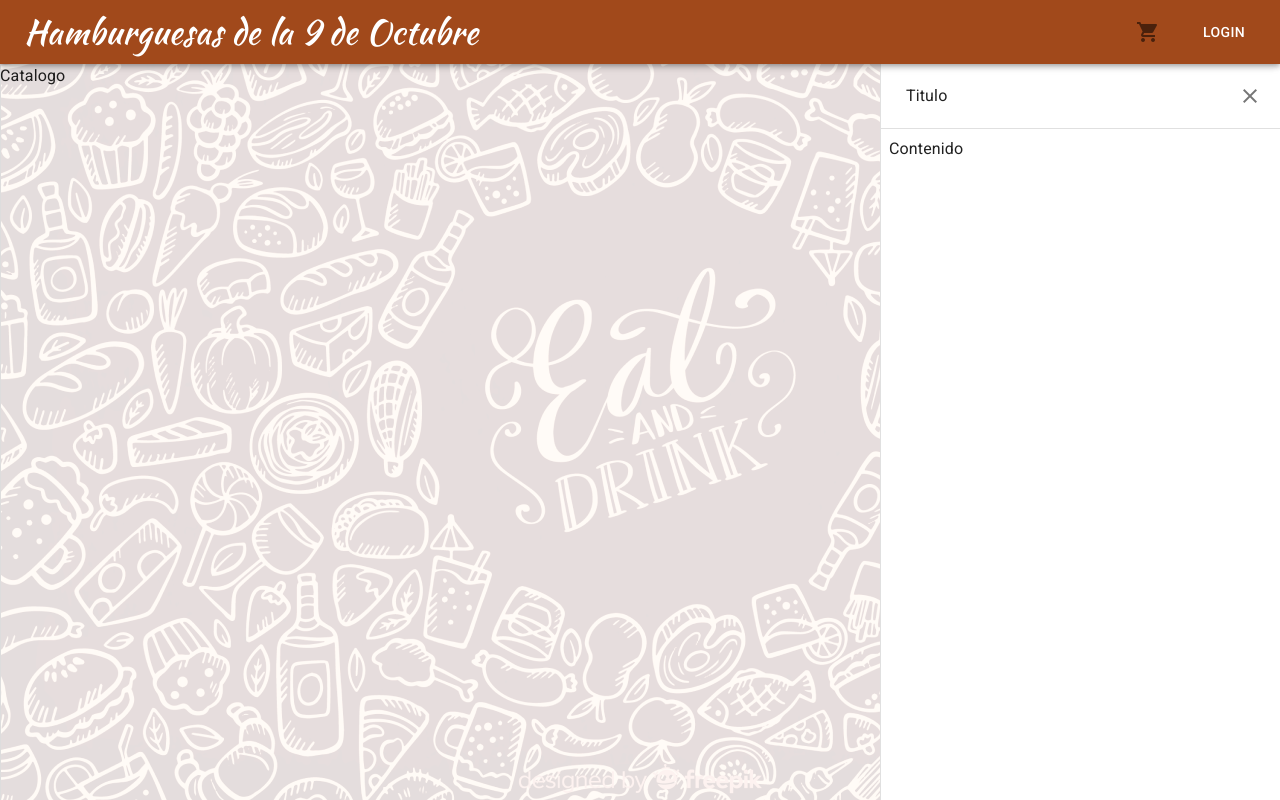
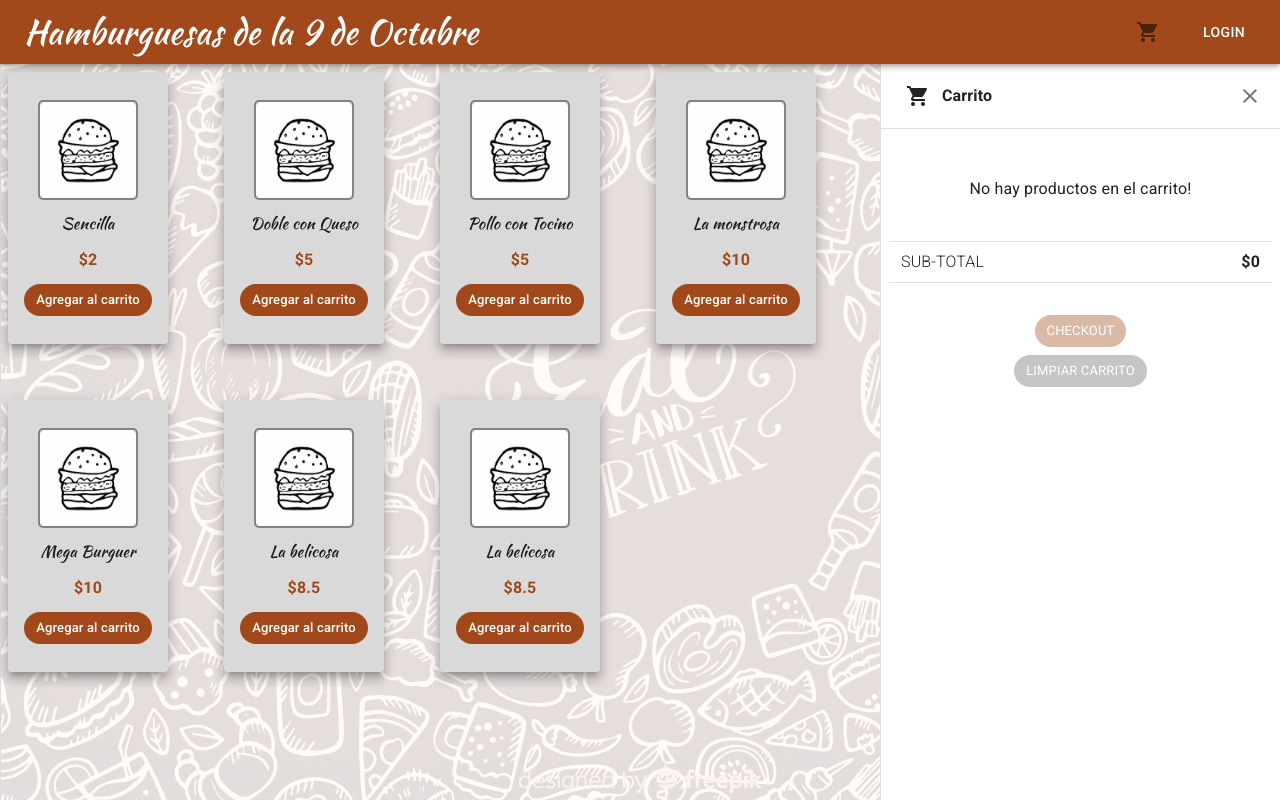
Before and after one commit to henqchav/LP-Ecommerce, a React (Vite) app in the folder frontend/: page /catalogo in a window 1280 px wide. Both pictures are taken after a click on the button "shopping_cart". Built offline with nearby package versions, Linux system fonts and the light colour scheme.

Commit message:
Catalog, shopping cart

```diff
--- a/frontend/package.json
+++ b/frontend/package.json
@@ -13,6 +13,7 @@
     "@emotion/react": "^11.11.1",
     "@emotion/styled": "^11.11.0",
     "@fontsource/roboto": "^5.0.8",
+    "@formkit/auto-animate": "^0.7.0",
     "@mui/material": "^5.14.6",
     "@reduxjs/toolkit": "^1.9.5",
     "notistack": "^3.0.1",
--- a/frontend/src/components/Navigation/SidePanelLayout.jsx
+++ b/frontend/src/components/Navigation/SidePanelLayout.jsx
@@ -8,6 +8,7 @@
 import Divider from "@mui/material/Divider";
 import IconButton from "@mui/material/IconButton";
 import { closeSidepanel, openSidepanel } from "../../slices/sidepanelSlice";
+import { panelIcons, panelTitles, registry } from "../panel/panelRegistry";
 
 const drawerWidth = 400;
 
@@ -43,10 +44,26 @@
   padding: theme.spacing(1),
 }));
 
+const DefaultPanel = () => {
+  return <h2>No Content</h2>
+}
+
+const getPanelInfo = (id) => {
+  const PanelView = registry?.[id] ?? DefaultPanel;
+  const panelIcon = panelIcons?.[id];
+  const panelTitle = panelTitles?.[id];
+  return { PanelView, panelIcon, panelTitle };
+};
+
 const SidePanelLayout = ({ render }) => {
   const dispatch = useDispatch();
-  const sidepanel = useSelector(({ sidepanel }) => sidepanel.content);
+  const panel = useSelector(({ sidepanel }) => sidepanel.panel);
   const open = useSelector(({ sidepanel }) => sidepanel.open);
+
+  const panelId = panel?.id;
+  const panelProps = panel?.props ?? {};
+
+  const { PanelView, panelIcon, panelTitle } = getPanelInfo(panelId);
 
   return (
     <Box sx={{ display: "flex" }}>
@@ -71,14 +88,21 @@
       >
         <Toolbar />
         <DrawerHeader>
-          <Typography>Titulo</Typography>
+          <div className="flex gap-x-3">
+            {panelIcon && <Icon>{panelIcon}</Icon>}
+            <Typography fontWeight={700}>
+              {panelTitle ? panelTitle : "Undefined title"}
+            </Typography>
+          </div>
           <Box flexGrow={1} />
-          <IconButton onClick={() => dispatch(closeSidepanel({ clear: true }))}>
+          <IconButton onClick={() => dispatch(closeSidepanel())}>
             <Icon>close</Icon>
           </IconButton>
         </DrawerHeader>
         <Divider />
-        <DrawerContent>Contenido</DrawerContent>
+        <DrawerContent>
+          <PanelView {...panelProps} />
+        </DrawerContent>
       </Drawer>
     </Box>
   );
--- a/frontend/src/components/Pages/Catalago.jsx
+++ b/frontend/src/components/Pages/Catalago.jsx
@@ -1,12 +1,150 @@
-import { Typography } from "@mui/material";
+import { Chip, Paper, Typography } from "@mui/material";
+import imgHamburguesa from "../../assets/hamburguesa.png?url";
+import { useAutoAnimate } from "@formkit/auto-animate/react";
+import { useDispatch, useSelector } from "react-redux";
+import { addItemToCart } from "../../slices/cartSlice";
+import { useEffect, useState } from "react";
+
+const productos = [
+  {
+    id: 1,
+    name: "Sencilla",
+    description:
+      "Prepárate para un festín de sabores con nuestra Hamburguesa Royale de la Casa. Esta obra maestra culinaria combina a la perfección los ingredientes más frescos y de la más alta calidad para crear una experiencia gastronómica inigualable.",
+    image: imgHamburguesa,
+    price: 2,
+    quantity: 10,
+  },
+  {
+    id: 2,
+    name: "Doble con Queso",
+    description:
+      "Prepárate para un festín de sabores con nuestra Hamburguesa Royale de la Casa. Esta obra maestra culinaria combina a la perfección los ingredientes más frescos y de la más alta calidad para crear una experiencia gastronómica inigualable.",
+    image: imgHamburguesa,
+    price: 5,
+    quantity: 10,
+  },
+  {
+    id: 3,
+    name: "Pollo con Tocino",
+    description:
+      "Prepárate para un festín de sabores con nuestra Hamburguesa Royale de la Casa. Esta obra maestra culinaria combina a la perfección los ingredientes más frescos y de la más alta calidad para crear una experiencia gastronómica inigualable.",
+    image: imgHamburguesa,
+    price: 5,
+    quantity: 10,
+  },
+  {
+    id: 4,
+    name: "La monstrosa",
+    description:
+      "Prepárate para un festín de sabores con nuestra Hamburguesa Royale de la Casa. Esta obra maestra culinaria combina a la perfección los ingredientes más frescos y de la más alta calidad para crear una experiencia gastronómica inigualable.",
+    image: imgHamburguesa,
+    price: 10,
+    quantity: 10,
+  },
+  {
+    id: 5,
+    name: "Mega Burguer",
+    description:
+      "Prepárate para un festín de sabores con nuestra Hamburguesa Royale de la Casa. Esta obra maestra culinaria combina a la perfección los ingredientes más frescos y de la más alta calidad para crear una experiencia gastronómica inigualable.",
+    image: imgHamburguesa,
+    price: 10,
+    quantity: 10,
+  },
+  {
+    id: 6,
+    name: "La belicosa",
+    description:
+      "Prepárate para un festín de sabores con nuestra Hamburguesa Royale de la Casa. Esta obra maestra culinaria combina a la perfección los ingredientes más frescos y de la más alta calidad para crear una experiencia gastronómica inigualable.",
+    image: imgHamburguesa,
+    price: 8.5,
+    quantity: 10,
+  },
+  {
+    id: 7,
+    name: "La belicosa",
+    description:
+      "Prepárate para un festín de sabores con nuestra Hamburguesa Royale de la Casa. Esta obra maestra culinaria combina a la perfección los ingredientes más frescos y de la más alta calidad para crear una experiencia gastronómica inigualable.",
+    image: imgHamburguesa,
+    price: 8.5,
+    quantity: 10,
+  },
+];
+
+const HamburguesaCard = (props) => {
+  const id = props.id;
+  const name = props.name;
+  const description = props.description;
+  const image = props.image;
+  const price = props.price;
+  const quantity = props.quantity;
+
+  const [isOutOfStock, setIsOutOfStock] = useState(false)
+
+  const dispatch = useDispatch();
+
+  const itemInCart = useSelector(({ cart }) => cart.items).find(
+    (item) => item.id === id
+  );
+
+  useEffect(() => {
+    if(itemInCart) {
+      setIsOutOfStock(itemInCart.quantity === quantity)
+    } else {
+      setIsOutOfStock(false)
+    }
+  }, [itemInCart])
+
+  return (
+    <Paper
+      elevation={8}
+      className="flex flex-col py-7 px-3 gap-y-3 items-center w-40"
+      sx={{ bgcolor: "#D9D9D9" }}
+    >
+      <img
+        src={image}
+        alt={name}
+        width={100}
+        height={100}
+        style={{
+          borderRadius: "5%",
+          border: "2px solid rgba(0, 0, 0, 0.4)",
+        }}
+      />
+      <Typography fontFamily={"Kaushan Script, cursive"}>{name}</Typography>
+      <Typography color={"primary"} fontWeight={700}>{`$${price}`}</Typography>
+      <Chip
+        disabled={!quantity || isOutOfStock}
+        color="primary"
+        label={!quantity || isOutOfStock  ? "Agotado" : "Agregar al carrito"}
+        sx={{ fontWeight: 500 }}
+        onClick={() =>
+          dispatch(
+            addItemToCart({ id, name, description, image, price, quantity: 1 })
+          )
+        }
+        clickable
+      />
+    </Paper>
+  );
+};
 
 const Catalogo = () => {
+  const [animateRef] = useAutoAnimate();
 
   return (
-    <div>
-      <Typography>
-        Catalogo
-      </Typography>
+    <div ref={animateRef} className="flex p-2 gap-14 flex-wrap">
+      {productos.map((prd) => (
+        <HamburguesaCard
+          key={prd.id}
+          id={prd.id}
+          name={prd.name}
+          description={prd.description}
+          image={prd.image}
+          price={prd.price}
+          quantity={prd.quantity}
+        />
+      ))}
     </div>
   );
 };
--- a/frontend/src/components/panel/ShoppingCart.jsx
+++ b/frontend/src/components/panel/ShoppingCart.jsx
@@ -1,5 +1,100 @@
+import { useEffect, useState } from "react";
+
+import { Box, Chip, Divider, Typography } from "@mui/material";
+
+import { useDispatch, useSelector } from "react-redux";
+import { clearCart } from "../../slices/cartSlice";
+
+const CartItem = (props) => {
+  const id = props.id;
+  const name = props.name;
+  const quantity = props.quantity;
+  const price = props.price;
+  const image = props.image;
+  return (
+    <>
+      <div className="flex gap-x-1 px-2 py-3">
+        <img
+          src={image}
+          alt={name}
+          width={70}
+          height={70}
+          style={{
+            borderRadius: "5%",
+            border: "2px solid rgba(0, 0, 0, 0.4)",
+          }}
+        />
+        <div className="ml-2 flex flex-col">
+          <Typography fontWeight={700}>{`${quantity} x ${name}`}</Typography>
+          <Typography color={"primary"} fontWeight={700}>{`$${
+            +price * +quantity
+          }`}</Typography>
+        </div>
+        <Box flexGrow={1} />
+      </div>
+      <Divider />
+    </>
+  );
+};
+
 const ShoppingCart = () => {
-  return (<div> contenido</div>)
-}
+  const orderItems = useSelector(({ cart }) => cart.items);
+  const [subtotal, setSubtotal] = useState(0);
 
-export default ShoppingCart
+  const dispatch = useDispatch();
+
+  useEffect(() => {
+    const newSubtotal = orderItems.reduce((acc, curr) => {
+      acc = acc + +curr.quantity * +curr.price;
+      return acc;
+    }, 0);
+    setSubtotal(newSubtotal);
+  }, [orderItems]);
+
+  return (
+    <div className="flex flex-col">
+      <div className="flex flex-col">
+        {orderItems.length ? (
+          orderItems.map((item) => (
+            <CartItem
+              key={item.id}
+              id={item.id}
+              name={item.name}
+              quantity={item.quantity}
+              price={item.price}
+              image={item.image}
+            />
+          ))
+        ) : (
+          <div className="flex justify-center my-10">
+            <Typography>No hay productos en el carrito!</Typography>
+          </div>
+        )}
+      </div>
+      <Divider />
+      <div className="flex justify-between py-2 px-3">
+        <Typography fontWeight={100}>SUB-TOTAL</Typography>
+        <Box flexGrow={1} />
+        <Typography fontWeight={700}>{`$${subtotal}`}</Typography>
+      </div>
+      <Divider />
+      <div className="flex flex-col items-center pt-8 pb-4 gap-y-2">
+        <Chip
+          disabled={!orderItems.length}
+          color="primary"
+          label={"CHECKOUT"}
+          clickable
+        />
+        <Chip
+          disabled={!orderItems.length}
+          onClick={() => dispatch(clearCart())}
+          color="secondary"
+          label={"LIMPIAR CARRITO"}
+          clickable
+        />
+      </div>
+    </div>
+  );
+};
+
+export default ShoppingCart;
--- a/frontend/src/reducer/store.js
+++ b/frontend/src/reducer/store.js
@@ -2,9 +2,11 @@
 
 import { snackbarReducer } from "../slices/snackbarSlice";
 import { sidepanelReducer } from "../slices/sidepanelSlice";
+import { cartReducer } from "../slices/cartSlice";
 
 const store = configureStore({
   reducer: {
+    cart: cartReducer,
     snackbar: snackbarReducer,
     sidepanel: sidepanelReducer,
   },
--- /dev/null
+++ b/frontend/src/slices/cartSlice.js
@@ -0,0 +1,55 @@
+import { createSlice } from "@reduxjs/toolkit";
+
+const cartSlice = createSlice({
+  name: "cart",
+  initialState: {
+    items: [],
+  },
+  reducers: {
+    addItemToCart: (state, action) => {
+      const newItem = action.payload;
+      const newItemId = newItem.id;
+
+      const isAlreadyInCart = state.items.find((item) => item.id === newItemId);
+
+      if (isAlreadyInCart) {
+        state.items = state.items.map((item) =>
+          item.id === newItemId
+            ? {
+                ...item,
+                ...newItem,
+                quantity: item.quantity + newItem.quantity,
+              }
+            : item
+        );
+      } else {
+        state.items.push(action.payload);
+      }
+    },
+    deleteItemFromCart: (state, action) => {
+      const itemId = action.payload;
+      state.items = state.items.filter((item) => item.id !== itemId);
+    },
+    updateItemFromCart: (state, action) => {
+      const itemId = action.payload.id;
+      const updateData = action.payload;
+
+      state.items = state.items = state.items.map((item) =>
+        item.id === itemId
+          ? {
+              ...item,
+              ...updateData,
+            }
+          : item
+      );
+    },
+    clearCart: (state) => {
+      state.items = [];
+    },
+  },
+});
+
+export const cartReducer = cartSlice.reducer;
+export const { addItemToCart, deleteItemFromCart, updateItemFromCart, clearCart } =
+  cartSlice.actions;
+export default cartSlice;
--- a/frontend/src/slices/sidepanelSlice.js
+++ b/frontend/src/slices/sidepanelSlice.js
@@ -3,20 +3,20 @@
 const sidepanelSlice = createSlice({
   name: "sidepanel",
   initialState: {
-    content: null,
+    panel: null,
     open: false,
   },
   reducers: {
     openSidepanel: (state, action) => {
       state.open = true;
       if (action.payload) {
-        state.content = action.payload;
+        state.panel = action.payload;
       }
     },
     closeSidepanel: (state, action) => {
       state.open = false;
       if (action.payload?.clear) {
-        state.content = null;
+        state.panel = null;
       }
     },
   },
```
Also changed, not shown: frontend/src/assets/hamburguesa.png (added), 1 other file (tests, documents, lock files or other folders).
